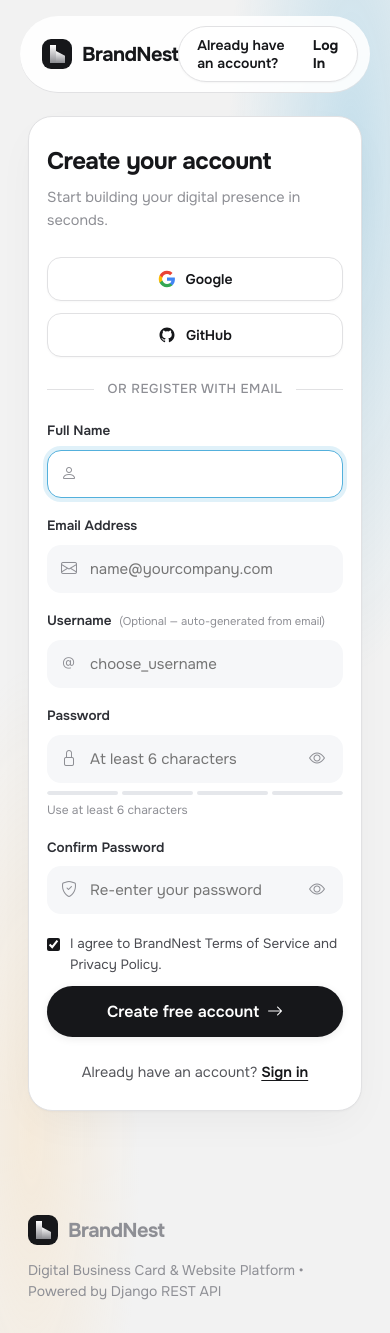
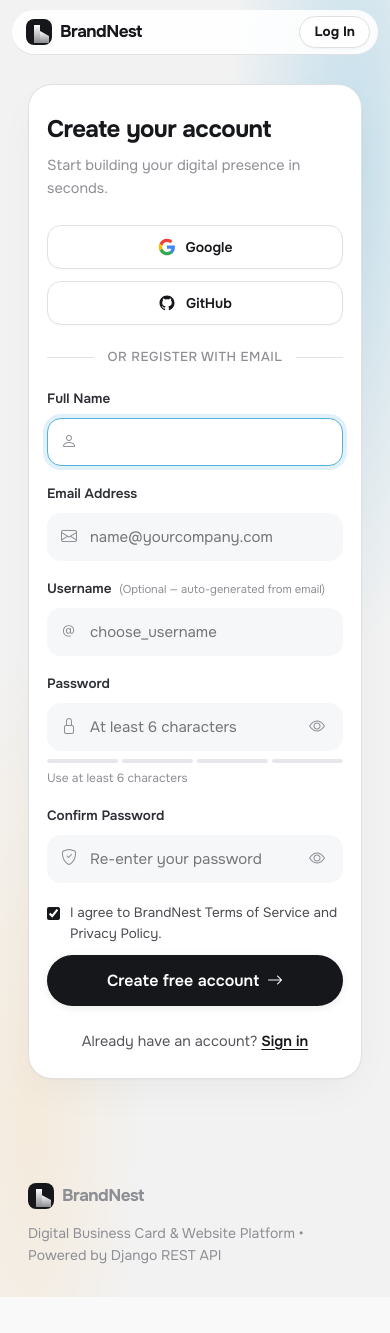
Before and after one commit to YaswanthManoj204/Brand, a Django app: page /signup/ in a window 390 px wide. After the commit the page ends 1297 px from the top, so only its background shows below. Run offline with Django 5.2, Linux system fonts and the light colour scheme; some libraries are stand-ins or nearby versions.

Commit message:
fix(responsive): make navbar auth buttons responsive on mobile for login and signup

```diff
--- a/backend/templates/signup.html
+++ b/backend/templates/signup.html
@@ -93,6 +93,7 @@ a { color: inherit; text-decoration: none; }
   color: #fff;
   transition: all 0.2s;
   box-shadow: 0 2px 8px rgba(0, 0, 0, 0.08);
+  white-space: nowrap;
 }
 .pill:hover { background: #34363c; transform: translateY(-1px); }
 .pill.light { background: #fff; color: var(--ink); border: 1px solid var(--line); box-shadow: 0 1px 2px rgba(0,0,0,0.04); }
@@ -509,11 +510,57 @@ footer {
   z-index: 1;
 }
 
+.nav-auth-pill {
+  white-space: nowrap !important;
+  text-decoration: none;
+  flex-shrink: 0;
+  display: inline-flex;
+  align-items: center;
+  gap: 6px;
+  line-height: 1.2;
+}
+.nav-auth-lead {
+  color: #55565B;
+  font-weight: 500;
+  white-space: nowrap;
+}
+.nav-auth-action {
+  font-weight: 700;
+  color: var(--ink);
+  white-space: nowrap;
+}
+
 @media (max-width: 980px) {
   .nav ul { display: none; }
   .auth-grid { grid-template-columns: 1fr; gap: 36px; }
   .auth-showcase { display: none; }
   .auth-card { padding: 32px 24px; }
+}
+@media (max-width: 680px) {
+  .top {
+    top: 10px;
+    padding: 0 12px;
+  }
+  .nav {
+    padding: 6px 8px 6px 14px;
+  }
+  .logo {
+    font-size: 17px;
+    gap: 8px;
+  }
+  .mark {
+    width: 26px;
+    height: 26px;
+    border-radius: 8px;
+  }
+  .nav-auth-lead {
+    display: none !important;
+  }
+  .pill.sm.nav-auth-pill {
+    padding: 7px 14px;
+    font-size: 13.5px;
+    font-weight: 600;
+  }
 }
 @media (max-width: 540px) {
   .social-auth-grid { grid-template-columns: 1fr; }
@@ -533,7 +580,7 @@ footer {
       <li><a href="{% url 'card_builder' %}">Business Card</a></li>
       <li><a href="{% url 'card_choose_plan' %}">NFC Cards</a></li>
     </ul>
-    <a class="pill sm light" href="{% url 'login' %}{% if next %}?next={{ next|urlencode }}{% endif %}">Already have an account? <b>Log In</b></a>
+    <a class="pill sm light nav-auth-pill" href="{% url 'login' %}{% if next %}?next={{ next|urlencode }}{% endif %}"><span class="nav-auth-lead">Already have an account?</span> <b class="nav-auth-action">Log In</b></a>
   </nav>
 </div>
 
```
Also changed, not shown: backend/templates/login.html (+48 -1 lines).
